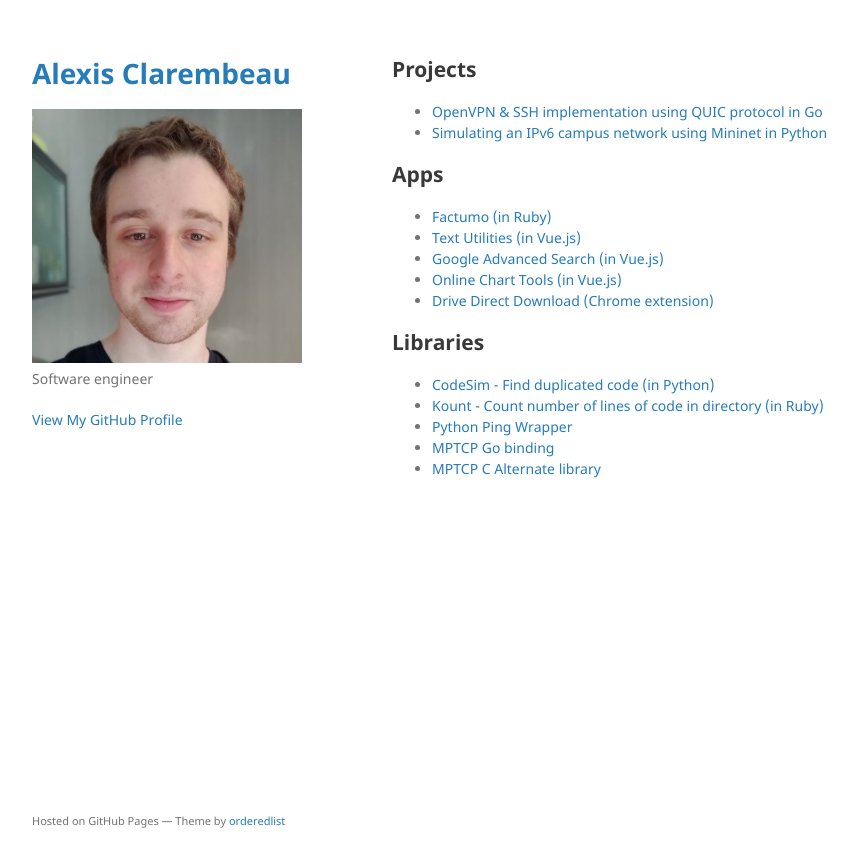
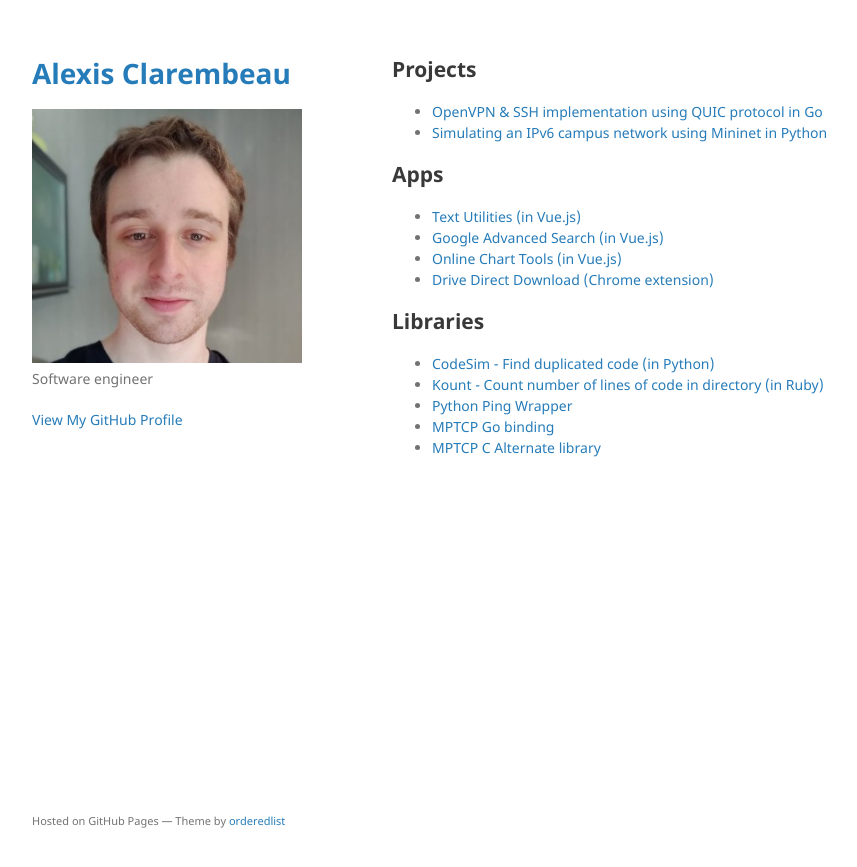
Before and after one commit to aclarembeau/portfolio, a Jekyll site: the page built from index.md, in a window 1280 px wide. Shown: the top 867 px of the page, without its empty margins (178-1035 px from the left). Built offline with Jekyll 4.4.1, drawn with Linux system fonts in a browser that asks for light colours; our own code applies the rules of GitHub Pages for plain Markdown files.

Commit message:
Remove factumo

```diff
--- a/index.md
+++ b/index.md
@@ -8,7 +8,6 @@ layout: default
 - [Simulating an IPv6 campus network using Mininet in Python](https://github.com/cnp3/CampusNetwork/tree/master/student_projects/Group1)
 
 ## Apps
-- [Factumo (in Ruby)](https://factumo.app)
 - [Text Utilities (in Vue.js)](https://aclarembeau.github.io/text-utilities/)
 - [Google Advanced Search (in Vue.js)](https://aclarembeau.github.io/google-advanced-search/)
 - [Online Chart Tools (in Vue.js)](https://aclarembeau.github.io/online-chart-tools/)
```
